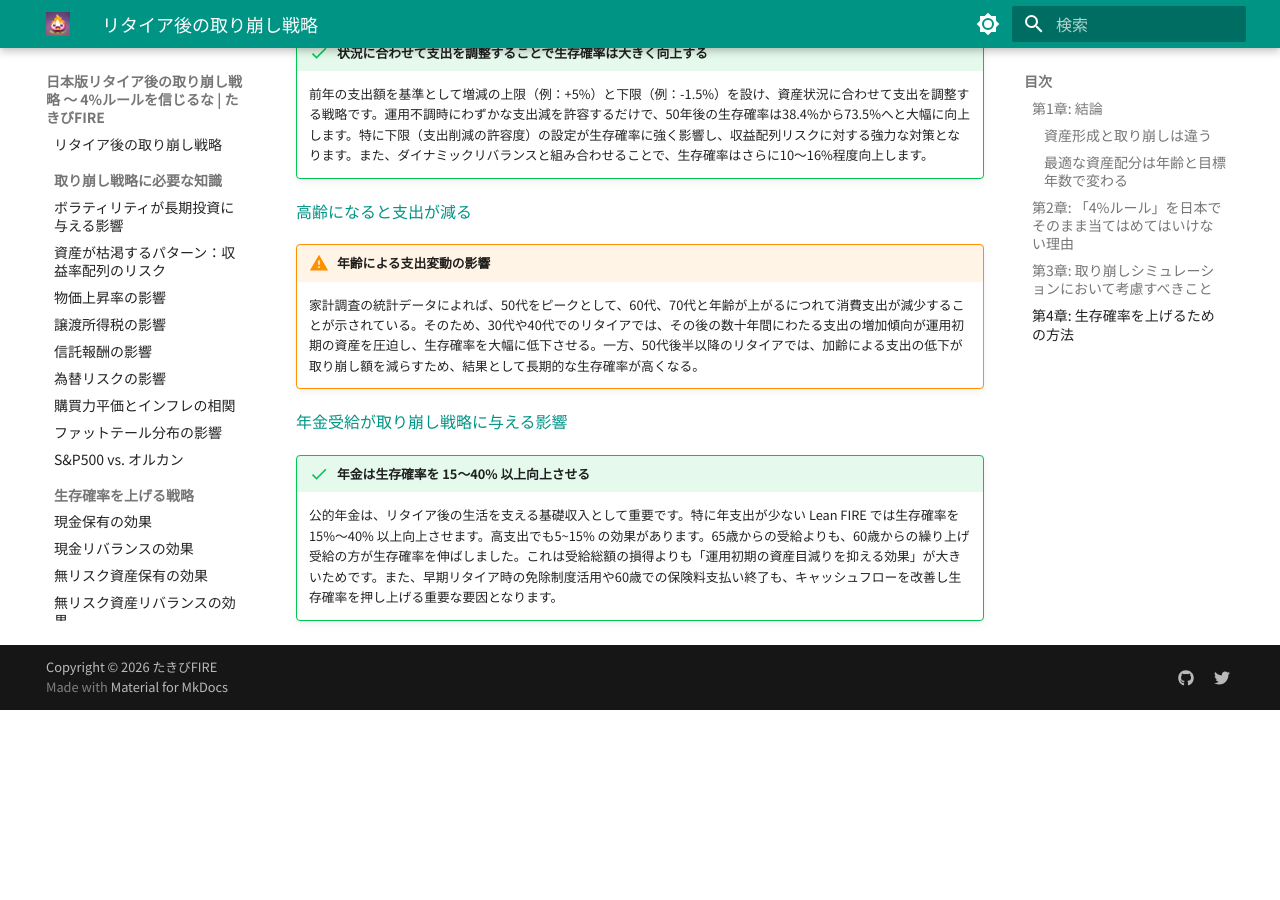
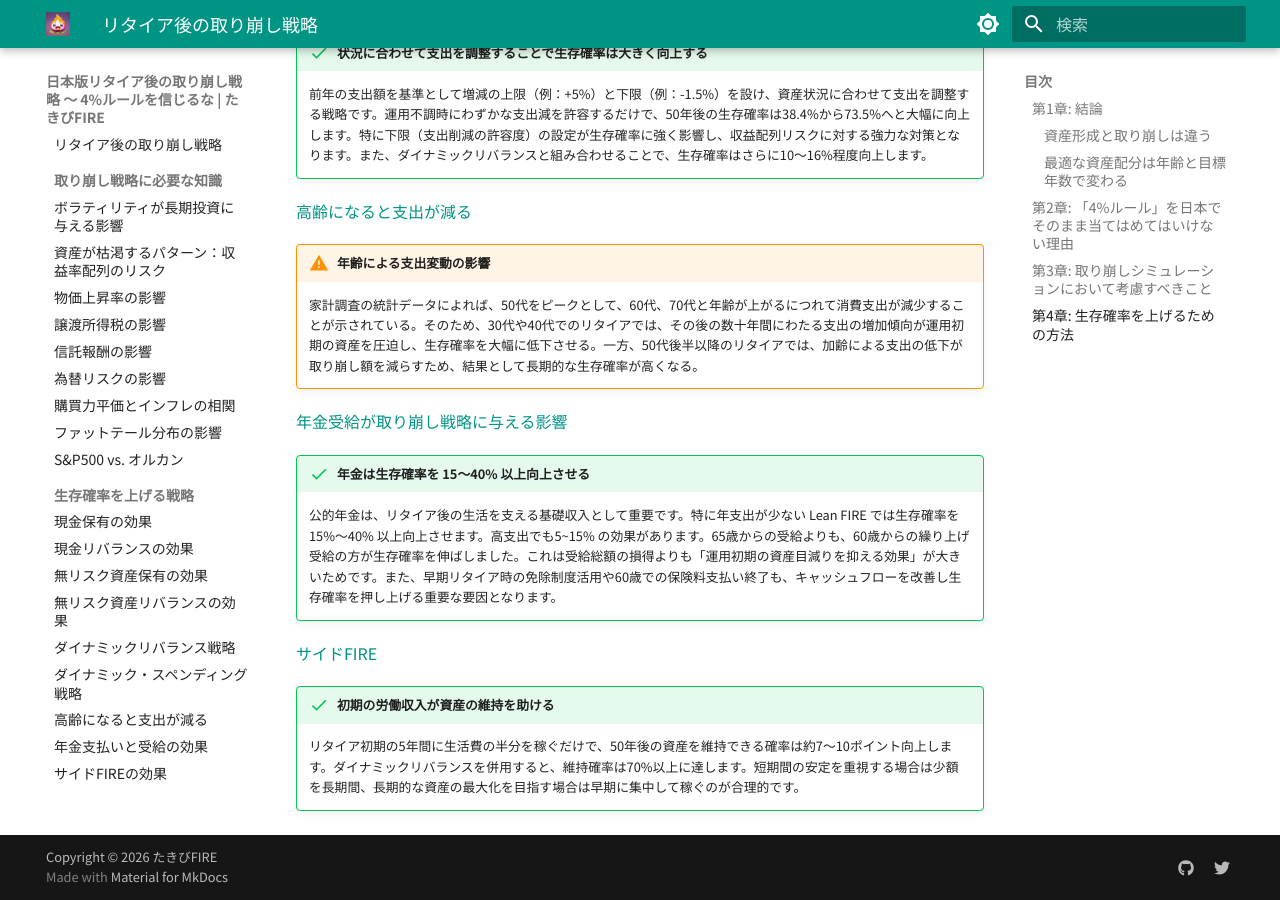
Before and after one commit to TakibiFire/JapaneseTrinityStudy, an MkDocs documentation site: the page built from docs/index.md, in a window 1280 px wide and 900 px high, scrolled down 4988 px. Built offline with MkDocs 1.6.1 and Material for MkDocs 9.7.7, drawn with Linux system fonts in a browser that asks for light colours; before the commit the page ends 5698 px from its top, so only the background shows below that; some of the changed lines change nothing that is shown.

Commit message:
Add side_fire.md

```diff
--- a/docs/index.md
+++ b/docs/index.md
@@ -140,3 +140,7 @@
 [年金受給が取り崩し戦略に与える影響](pension.md)
 !!! success "年金は生存確率を 15〜40% 以上向上させる"
     公的年金は、リタイア後の生活を支える基礎収入として重要です。特に年支出が少ない Lean FIRE では生存確率を 15%〜40% 以上向上させます。高支出でも5~15% の効果があります。65歳からの受給よりも、60歳からの繰り上げ受給の方が生存確率を伸ばしました。これは受給総額の損得よりも「運用初期の資産目減りを抑える効果」が大きいためです。また、早期リタイア時の免除制度活用や60歳での保険料支払い終了も、キャッシュフローを改善し生存確率を押し上げる重要な要因となります。
+
+[サイドFIRE](side_fire.md)
+!!! success "初期の労働収入が資産の維持を助ける"
+    リタイア初期の5年間に生活費の半分を稼ぐだけで、50年後の資産を維持できる確率は約7〜10ポイント向上します。ダイナミックリバランスを併用すると、維持確率は70%以上に達します。短期間の安定を重視する場合は少額を長期間、長期的な資産の最大化を目指す場合は早期に集中して稼ぐのが合理的です。
--- /dev/null
+++ b/docs/side_fire.md
@@ -0,0 +1,112 @@
+# サイドFIRE
+
+サイドFIREは、好きな仕事で少しだけ稼ぎながら資産を取り崩して生活するスタイルです。リタイア初期の労働収入が、長期的な資産の維持にどのような影響を与えるかをシミュレーションで検証しました。
+
+!!! abstract "重要なポイント"
+    * **初期の労働収入は長期の生存確率を大きく向上させる。** 最初の5年間に生活費の半分を稼ぐだけで、50年後の生存確率は約10%改善する。
+    * **運用初期の資産減少を抑えることが重要である。** 取り崩し額を減らすことで、市場暴落時の影響を抑え、その後の資産成長を助ける効果がある。
+    * **収入を得る期間やタイミングによって効果が異なる。** 短期的な破産を避けるには長く稼ぐのが有効だが、長期的な資産額を増やすには早めに稼いで投資に回すのが有利になる。
+
+## 生存確率を上げるという視点で見るサイドFIRE
+
+リタイア後の課題は、運用初期に価格が大きく下落する「収益配列リスク」への対応です。初期に資産を大きく減らすと、その後の相場回復による利益を得にくくなり、資産が底をつく可能性が高まります。<!--NOW: 不正確。docs/sequence.md で述べたように、取り崩しにおけるリスクは２パターン。初期の暴落パターンと、思ったより資産が伸びない期間が長いパターン。Also add link to sequence.md-->
+
+サイドFIREによる労働収入には、初期の資産取り崩し額を抑える効果があります。これにより、単に収入分が増える以上の好影響を資産の維持にもたらします。
+
+## 実験 1: 初期の労働収入の金額の影響
+
+最初の5年間に生活費の一部を労働収入で補った場合、その後の50年間にどのような差が出るかをシミュレーションしました。
+
+!!! info "シミュレーションの共通条件"
+    * **試行回数**: 5,000回
+    * **期間**: 50年間
+    * **初期資産**: 1億円
+    * **初期年間支出**: 400万円 (支出率4%)
+    * **投資先**: オルカン100%（期待リターン7%、リスク15%、信託報酬 0.05775%）
+    * **為替リスク**: USDJPY（期待リターン0%、リスク10.53%）
+    * **インフレ率**: 1.77% (固定)
+    * **税率**: 20.315%
+
+!!! info "シミュレーションの可変条件"
+
+    * 最初の5年間の労働収入（サイドFIRE収入）のレベルを以下の通り変化させます。
+
+    | シナリオ | 労働収入（年額） | 期間 | 備考 |
+    | :--- | :--- | :--- | :--- |
+    | **0%** | 0万円 | - | 完全な不労所得生活 (Full FIRE) |
+    | **25%** | 100万円 | 最初の5年 | 生活費の25%を労働で賄う |
+    | **50%** | 200万円 | 最初の5年 | 生活費の50%を労働で賄う |
+    | **75%** | 300万円 | 最初の5年 | 生活費の75%を労働で賄う |
+
+    * **運用戦略**:
+        * **オルカン100%**: 全期間、オルカン100%で運用。
+        * **[ダイナミックリバランス](dynamic_rebalance.md)**: 資産状況と残り年数に応じて、オルカンと無リスク資産（利回り4%）の比率を最適化。
+
+### シミュレーション結果
+
+労働収入の金額と、資産運用戦略ごとの生存確率を比較しました。
+
+{!data/side_fire/exp1.md!}
+
+<figure>
+  <img src="imgs/side_fire/exp1_survival.svg" alt="収入レベル別の生存確率推移">
+  <figcaption>収入レベル別の生存確率の推移です。最初の5年間の収入が長期にわたり効果を発揮します。</figcaption>
+</figure>
+
+### 考察
+
+シミュレーションの結果から、労働収入の効果が確認できます。最初の5年間に生活費の半分（50%）を稼ぐだけで、50年後の生存確率は 40.8% から 47.9%（オルカン100%時）へと約7ポイント向上します。ダイナミックリバランスを併用した場合は、56.8% から 67.1% へと10ポイント以上改善します。
+
+5年間の労働が長期的な結果に影響するのは、運用初期に資産を維持できたためです。維持された資産がその後の45年間、複利で成長し続けます。サイドFIREは、リタイアの開始時期を遅らせるのと同様の効果があり、その期間も運用を継続できるメリットがあります。
+
+## 実験 2: 「細く長く」か「太く短く」か
+
+合計で2,000万円を稼ぐ場合に、短期間で集中して稼ぐのと、長期間かけて少しずつ稼ぐのとでは、どちらが有利かを検証しました。
+
+!!! info "シミュレーションの共通条件"
+    * 実験1と同じ設定（試行回数5,000回、資産1億円、支出400万円など）を使用します。
+    * **総受取額**: 労働収入の総額を **2,000万円** に固定します。
+
+!!! info "シミュレーションの可変条件"
+
+    * 2,000万円の受け取り方を以下の通り変化させます。
+
+    | シナリオ | 受け取り方 | 期間 | 備考 |
+    | :--- | :--- | :--- | :--- |
+    | **Baseline (一括)** | 初月に一括 | 1ヶ月 | 最初に2,000万円の追加資産がある状態 |
+    | **400万 × 5年** | 年間400万円 | 5年間 | 生活費を全額労働で賄う（資産を減らさない） |
+    | **200万 × 10年** | 年間200万円 | 10年間 | 生活費の半分を10年稼ぐ |
+    | **100万 × 20年** | 年間100万円 | 20年間 | 生活費の1/4を20年稼ぐ |
+
+    * **運用戦略**:
+        * **オルカン100%**
+        * **ダイナミックリバランス**
+
+### シミュレーション結果
+
+{!data/side_fire/exp2.md!}
+
+<figure>
+  <img src="imgs/side_fire/exp2_survival.svg" alt="受給パターンの違いによる生存確率">
+</figure>
+
+### 考察
+
+シミュレーション結果には、安全性と資産増加の間の関係が見られます。
+
+1. **オルカン100%で運用する場合**
+   20年時点の生存確率で見ると、年間100万円を20年稼ぎ続ける「細く長く」 スタイルが最も安全です。毎月の安定した収入により、運用初期の下落時にも資産を過度に減らさずに済みます。一方、50年後の資産残高で見ると、最初に一括で資産がある状態の方が有利です。これは早い段階で投資に回すことで、長期的な複利の効果をより多く受けられるためです。
+
+2. **ダイナミックリバランスを併用する場合の比較**
+   ダイナミックリバランスを併用すると、どのシナリオでも50年後の生存確率が 70%〜77% まで改善します。特に「一括受給と動的リバランス」を組み合わせた場合に、最も高い生存確率を記録しました。これは、早い段階で大きな資産を確保することで、資産配分の調整に余裕が生まれるためと考えられます。つまり「短く太く」稼ぎたいですね。
+
+リタイア直後の資産減少を避けたい場合は、少額でも長期間稼ぎ続ける方法が有効です。一方で、長期的な資産額を増やしたいのであれば、早い段階で集中して稼ぎ、適切な資産配分戦略と組み合わせるのが合理的です。
+
+## まとめ
+
+サイドFIREは、FIREまでの時間を短くするだけでなく、リタイア後の資産を維持するための有効な手段です。
+
+* **月10万円の収入の効果**：年間120万円の収入は、4%の利回りを想定すると3,000万円の資産を保有しているのと同等の効果があります。
+* **初期の安定化**：最初の数年間に労働収入を得ることで、運用の初期段階を安定して過ごすことができます。
+
+サイドFIREする時「ではいったいいくら稼げば良いのか」と考える人もいると思います。今回は4%の支出の場合のみ考えていますが、結局は「どこまで稼いだら生存確率が何％になるか」をシミュレーションするのが良さそうです。
--- a/mkdocs.yml
+++ b/mkdocs.yml
@@ -115,3 +115,4 @@
     - ダイナミック・スペンディング戦略: dynamic_spending.md
     - 高齢になると支出が減る: retired_spending.md
     - 年金支払いと受給の効果: pension.md
+    - サイドFIREの効果: side_fire.md
```
